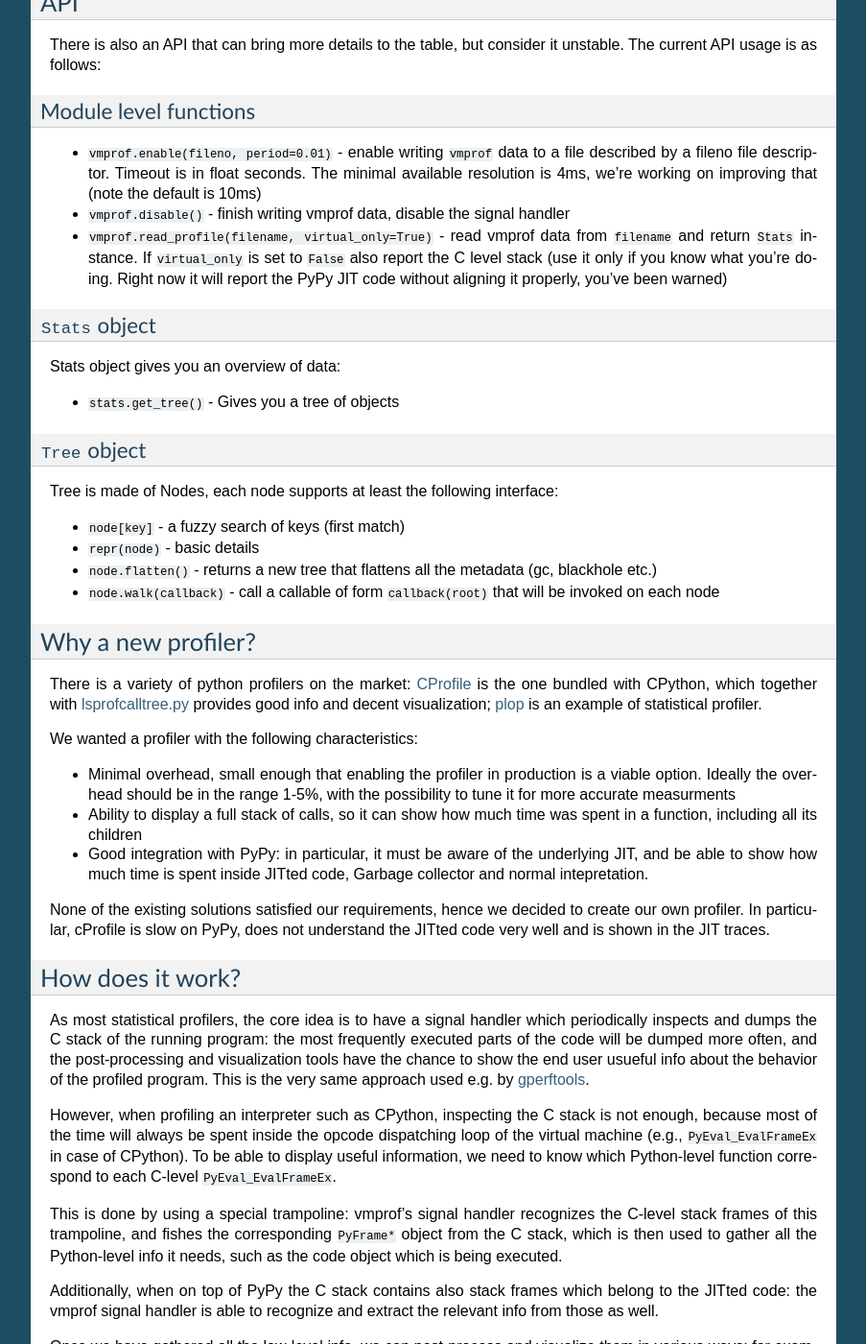
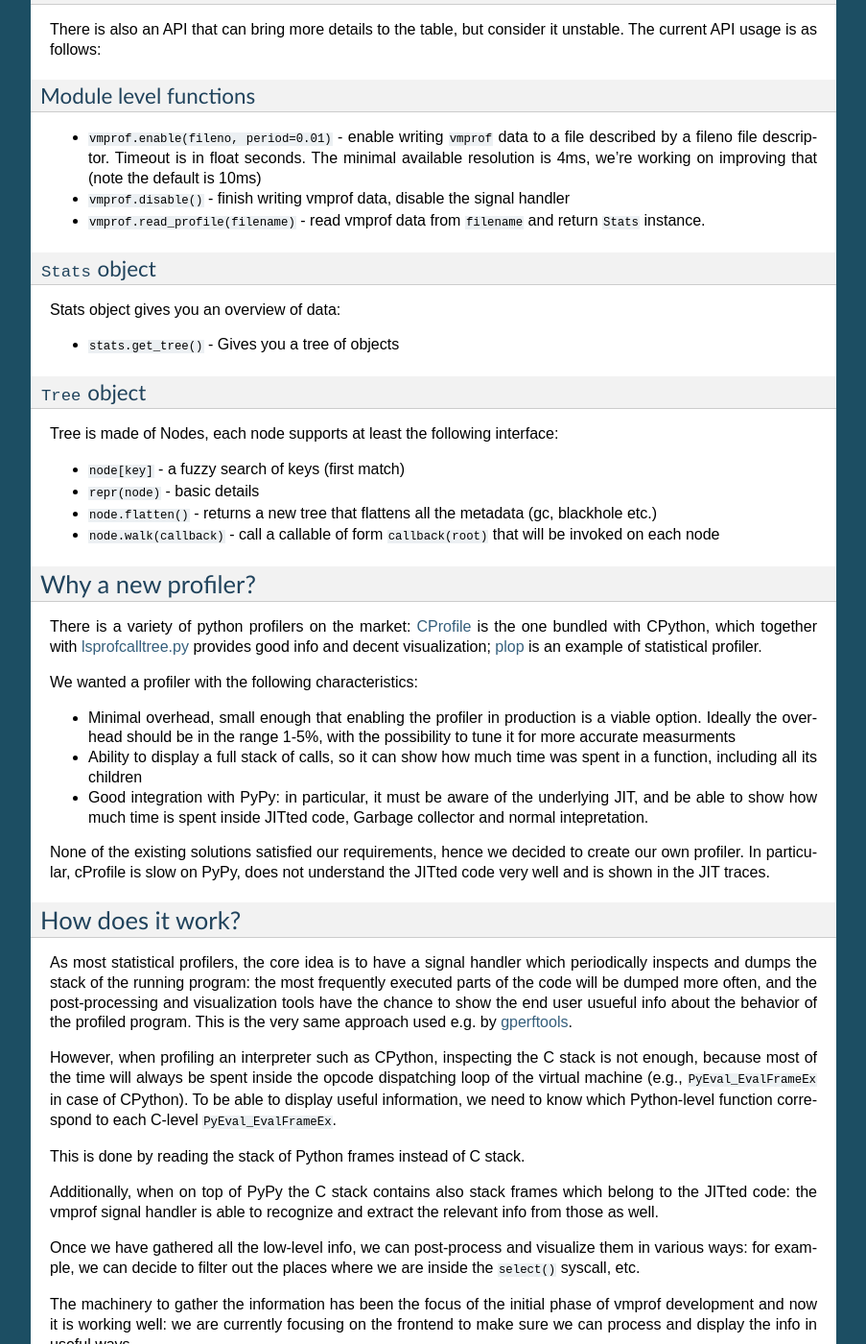
Before and after one commit to vmprof/vmprof-python, a Sphinx documentation site: the page built from docs/index.rst, in a window 1280 px wide and 1400 px high, scrolled down 2149 px. Shown: the whole window at 96% size, without its empty margins (198-1101 px from the left). Built offline with Sphinx 7.4.7, drawn with Linux system fonts in a browser that asks for light colours; some of the changed text lies outside the part shown.

Commit message:
work on docs

```diff
--- a/docs/index.rst
+++ b/docs/index.rst
@@ -6,12 +6,11 @@
 Introduction
 ============
 
-`vmprof`_ is a lightweight profiler for `CPython`_ 2.7, `CPython`_ 3, `PyPy`_,
-and possibly even other non-Python virtual machines in the future. It helps
-you to find and understand the performance bottlenecks in your code.
+`vmprof`_ is a lightweight profiler for `CPython`_ 2.7, `CPython`_ 3 and `PyPy`_.
+It helps you to find and understand the performance bottlenecks in your code.
 
 vmprof is a `statistical profiler`_: it gathers information about your code by
-continuously taking samples of the C call stack of the running program, at a
+continuously taking samples of the call stack of the running program, at a
 given frequency. This is similar to tools like `vtune`_ or `gperftools`_: the
 main difference is that those tools target C and C-like languages and are not
 very helpful to profile higher-level languages which run on top of a virtual
@@ -156,11 +154,8 @@
 
 * ``vmprof.disable()`` - finish writing vmprof data, disable the signal handler
 
-* ``vmprof.read_profile(filename, virtual_only=True)`` - read vmprof data from
-  ``filename`` and return ``Stats`` instance. If ``virtual_only`` is set to
-  ``False`` also report the C level stack (use it only if you know what you're
-  doing. Right now it will report the PyPy JIT code without aligning it
-  properly, you've been warned)
+* ``vmprof.read_profile(filename)`` - read vmprof data from
+  ``filename`` and return ``Stats`` instance.
 
 ``Stats`` object
 ----------------
@@ -216,7 +211,7 @@
 =================
 
 As most statistical profilers, the core idea is to have a signal handler which
-periodically inspects and dumps the C stack of the running program: the most
+periodically inspects and dumps the stack of the running program: the most
 frequently executed parts of the code will be dumped more often, and the
 post-processing and visualization tools have the chance to show the end user
 usueful info about the behavior of the profiled program. This is the very same
@@ -228,10 +223,7 @@
 of CPython).  To be able to display useful information, we need to know which
 Python-level function correspond to each C-level ``PyEval_EvalFrameEx``.
 
-This is done by using a special trampoline: vmprof's signal handler recognizes
-the C-level stack frames of this trampoline, and fishes the corresponding
-``PyFrame*`` object from the C stack, which is then used to gather all the
-Python-level info it needs, such as the code object which is being executed.
+This is done by reading the stack of Python frames instead of C stack.
 
 Additionally, when on top of PyPy the C stack contains also stack frames which
 belong to the JITted code: the vmprof signal handler is able to recognize and
```
Also changed, not shown: other parts of docs/index.rst (+4 -5 lines).
